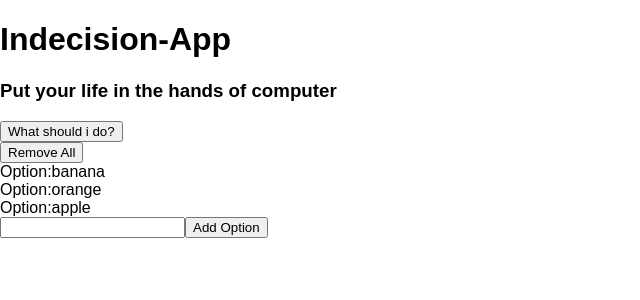
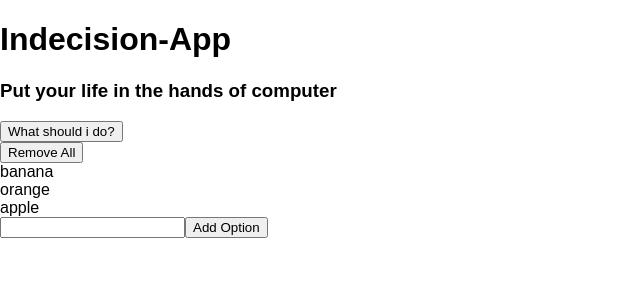
Before and after one commit to himanshush200599/Indecision, a React (Create React App) app: page / in a window 1280 px wide. Shown: the top 300 px of the page, without its empty margins (0-640 px from the left). Built offline with nearby package versions, Linux system fonts and the light colour scheme.

Commit message:
convert into stateless component

```diff
--- a/src/App.js
+++ b/src/App.js
@@ -23,7 +23,7 @@ handleDeletesOptions(){
   });
 }
 handlePick(){
-  const rand = Math.round(Math.random()*this.state.options.length)
+  const rand = Math.floor(Math.random()*this.state.options.length)
   alert(this.state.options[rand])
 }
 handleAddOption(option){
--- a/src/Components/Action.js
+++ b/src/Components/Action.js
@@ -1,15 +1,14 @@
-import React,{Component} from 'react';
-class Action extends Component {
+import React from 'react';
+const Action = (props) => {
 
-  render(){
+
     return(
       <div>
-        <button onClick={this.props.handlePick}
-          disabled={!this.props.hasOptions}
+        <button onClick={props.handlePick}
+          disabled={!props.hasOptions}
           >What should i do?</button>
 
       </div>
     );
 }
-}
 export default Action;
--- a/src/Components/Header.js
+++ b/src/Components/Header.js
@@ -1,14 +1,14 @@
 import React ,{ Component } from 'react';
-class Header extends Component {
-  render(){
+const Header = (props) =>{
+
     return(
       <div>
         <h1>
-        {this.props.title}
+        {props.title}
         </h1>
-        <h3>{this.props.subtitle}</h3>
+        <h3>{props.subtitle}</h3>
       </div>
     );
-}
+
 }
 export default Header;
--- a/src/Components/Option.js
+++ b/src/Components/Option.js
@@ -1,10 +1,11 @@
-import React,{ Component } from 'react';
-export default class Option extends Component {
-  render(){
+import React from 'react';
+ const Option = (props) => {
+
     return(
       <div>
-        Option:{this.props.optionText}
+      {props.optionText}
       </div>
     );
+
 }
-}
+export default Option;
--- a/src/Components/Options.js
+++ b/src/Components/Options.js
@@ -1,6 +1,6 @@
-import React , { Component } from 'react';
+import React from 'react';
 import Option from './Option';
-export default class Options extends Component {
+ const Options = (props)=> {
 
     //bind re-set the function context again by calling it gain
     //in this situation function handleRemoveAll loses its context so we
@@ -8,15 +8,16 @@ export default class Options extends Component {
     //By this we can now use props passes to parent in function methods also
     //thus bind every method in constructor .
 
-  render(){
+
     return(
       <div>
-        <button onClick={this.props.handleDeletesOptions}>Remove All</button>
+        <button onClick={props.handleDeletesOptions}>Remove All</button>
       {
-        this.props.options.map((option)=> <Option key={option} optionText={option} />)
+        props.options.map((option)=> <Option key={option} optionText={option} />)
       }
 
       </div>
     );
+
 }
-}
+export default Options;
```
